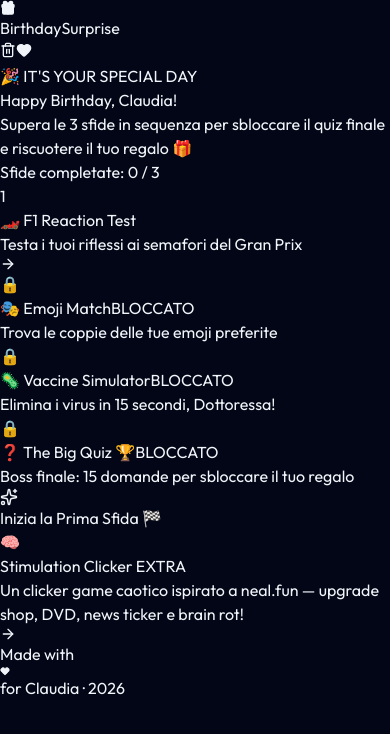
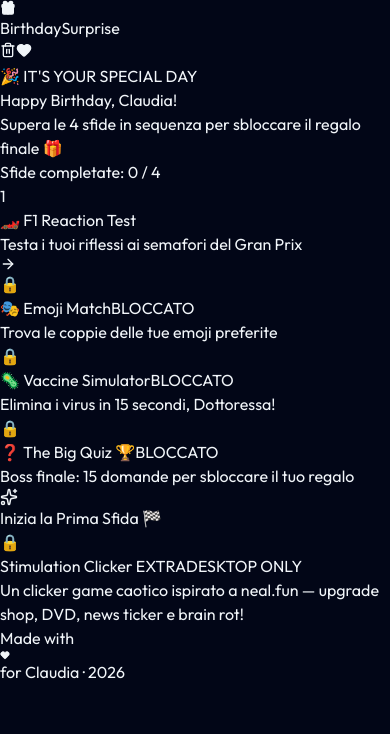
Before and after one commit to Picred/happy-birthday, a React (Vite) app: page / in a window 390 px wide. Shown: the top 734 px of the page. Built offline with nearby package versions, Linux system fonts and the light colour scheme.

Commit message:
feat: minor changes

```diff
--- a/src/App.jsx
+++ b/src/App.jsx
@@ -8,14 +8,14 @@ import './index.css';
 const questions = [
   {
     topic: "La Formula 1",
-    question: "Chi è l'attuale campione del mondo di Formula 1 (2025)?",
+    question: "Chi è l'attuale campione del mondo di Formula 1?",
     options: [
       { main: "Lewis Hamilton", sub: "Il veterano sette volte campione" },
       { main: "Charles Leclerc", sub: "Il predestinato della Ferrari" },
       { main: "Max Verstappen", sub: "Super Max, ovviamente" },
       { main: "Lando Norris", sub: "Il giovane talento McLaren" }
     ],
-    correctAnswer: 2,
+    correctAnswer: 3,
     isSpinning: true
   },
   {
@@ -68,7 +68,7 @@ const questions = [
   },
   {
     topic: "Ooooops",
-    question: "Attento! Quale di queste è la risposta giusta?",
+    question: "Attenta! Quale di queste è la risposta giusta?",
     options: [
       { main: "Questa qui!", sub: "No è troppo facile" },
       { main: "Quella affianco", sub: "Assolutamente no" },
@@ -314,14 +314,15 @@ function MegaSurprise({ score, onClose }) {
   )
 }
 
-function WelcomePage({ onNavigate, completedGames }) {
+function WelcomePage({ onNavigate, completedGames, isMobile }) {
   const isF1Done = completedGames.includes('f1');
   const isMemoryDone = completedGames.includes('memory');
   const isBugDone = completedGames.includes('bug');
+  const isQuizDone = completedGames.includes('quiz');
   const canPlayMemory = isF1Done;
   const canPlayBug = isF1Done && isMemoryDone;
   const canPlayQuiz = isF1Done && isMemoryDone && isBugDone;
-  const doneCount = [isF1Done, isMemoryDone, isBugDone].filter(Boolean).length;
+  const doneCount = [isF1Done, isMemoryDone, isBugDone, isQuizDone].filter(Boolean).length;
 
   const steps = [
     {
@@ -345,15 +346,15 @@ function WelcomePage({ onNavigate, completedGames }) {
     {
       num: 4, label: 'The Big Quiz 🏆', emoji: '❓',
       desc: 'Boss finale: 15 domande per sbloccare il tuo regalo',
-      done: false, unlocked: canPlayQuiz, nav: 'quiz',
+      done: isQuizDone, unlocked: canPlayQuiz, nav: 'quiz',
       color: 'fuchsia',
     },
   ];
 
   const colorMap = {
-    red:     { ring: 'ring-red-500',     bg: 'bg-red-500',     text: 'text-red-400',     border: 'border-red-500/40',     hover: 'hover:border-red-500/60' },
+    red: { ring: 'ring-red-500', bg: 'bg-red-500', text: 'text-red-400', border: 'border-red-500/40', hover: 'hover:border-red-500/60' },
     emerald: { ring: 'ring-emerald-500', bg: 'bg-emerald-500', text: 'text-emerald-400', border: 'border-emerald-500/40', hover: 'hover:border-emerald-500/60' },
-    cyan:    { ring: 'ring-cyan-500',    bg: 'bg-cyan-500',    text: 'text-cyan-400',    border: 'border-cyan-500/40',    hover: 'hover:border-cyan-500/60' },
+    cyan: { ring: 'ring-cyan-500', bg: 'bg-cyan-500', text: 'text-cyan-400', border: 'border-cyan-500/40', hover: 'hover:border-cyan-500/60' },
     fuchsia: { ring: 'ring-fuchsia-500', bg: 'bg-fuchsia-500', text: 'text-fuchsia-400', border: 'border-fuchsia-500/40', hover: 'hover:border-fuchsia-500/60' },
   };
 
@@ -376,7 +377,7 @@ function WelcomePage({ onNavigate, completedGames }) {
             </span>!
           </h1>
           <p className="text-slate-400 text-sm leading-relaxed">
-            Supera le 3 sfide in sequenza per sbloccare il quiz finale e riscuotere il tuo regalo 🎁
+            Supera le 4 sfide in sequenza per sbloccare il regalo finale 🎁
           </p>
         </div>
 
@@ -384,11 +385,11 @@ function WelcomePage({ onNavigate, completedGames }) {
         <div className="w-full bg-slate-800 rounded-full h-2 overflow-hidden">
           <div
             className="h-full bg-gradient-to-r from-purple-500 to-fuchsia-500 transition-all duration-700 shadow-[0_0_8px_rgba(217,70,239,0.5)]"
-            style={{ width: `${(doneCount / 3) * 100}%` }}
+            style={{ width: `${(doneCount / 4) * 100}%` }}
           />
         </div>
         <p className="text-slate-500 text-xs text-center -mt-6">
-          {doneCount === 3 ? '✅ Sfide completate! Vai al Quiz Finale.' : `Sfide completate: ${doneCount} / 3`}
+          {doneCount === 4 ? '✅ Tutte le sfide completate! Auguri!' : `Sfide completate: ${doneCount} / 4`}
         </p>
 
         {/* ── Step List ── */}
@@ -401,8 +402,7 @@ function WelcomePage({ onNavigate, completedGames }) {
               <div
                 key={i}
                 onClick={() => step.unlocked && !step.done && onNavigate(step.nav)}
-                className={`flex items-center gap-4 p-4 rounded-2xl border transition-all duration-200 ${
-                  step.done
+                className={`flex items-center gap-4 p-4 rounded-2xl border transition-all duration-200 ${step.done
                   ? 'bg-emerald-900/10 border-emerald-500/30 opacity-60'
                   : isLocked
                     ? 'bg-slate-900/40 border-slate-800 opacity-40 grayscale cursor-not-allowed'
@@ -410,8 +410,7 @@ function WelcomePage({ onNavigate, completedGames }) {
                   }`}
               >
                 {/* Step number / check */}
-                <div className={`w-10 h-10 rounded-full flex-shrink-0 flex items-center justify-center text-sm font-black transition-colors ${
-                  step.done ? 'bg-emerald-500 text-white' :
+                <div className={`w-10 h-10 rounded-full flex-shrink-0 flex items-center justify-center text-sm font-black transition-colors ${step.done ? 'bg-emerald-500 text-white' :
                   isLocked ? 'bg-slate-800 text-slate-600' :
                     `ring-2 ${c.ring} bg-transparent ${c.text}`
                   }`}>
@@ -445,17 +444,26 @@ function WelcomePage({ onNavigate, completedGames }) {
         </button>
         {/* ── Stimulation Clicker Extra ── */}
         <div
-          onClick={() => onNavigate('stim-clicker')}
-          className="flex items-center gap-4 p-4 rounded-2xl border border-purple-500/30 bg-purple-900/10 hover:bg-purple-900/20 hover:border-purple-400 cursor-pointer transition-all active:scale-[0.98]"
+          onClick={() => !isMobile && onNavigate('stim-clicker')}
+          className={`flex items-center gap-4 p-4 rounded-2xl border transition-all ${isMobile
+            ? 'border-slate-800 bg-slate-900/40 opacity-50 cursor-not-allowed'
+            : 'border-purple-500/30 bg-purple-900/10 hover:bg-purple-900/20 hover:border-purple-400 cursor-pointer active:scale-[0.98]'
+            }`}
         >
-          <div className="w-10 h-10 rounded-full flex-shrink-0 flex items-center justify-center bg-purple-900/40 text-purple-400 text-xl ring-2 ring-purple-500">
-            🧠
+          <div className={`w-10 h-10 rounded-full flex-shrink-0 flex items-center justify-center text-xl ring-2 ${isMobile
+            ? 'bg-slate-800 text-slate-600 ring-slate-700'
+            : 'bg-purple-900/40 text-purple-400 ring-purple-500'
+            }`}>
+            {isMobile ? '🔒' : '🧠'}
           </div>
           <div className="flex-1">
-            <p className="font-bold text-sm text-white">Stimulation Clicker <span className="text-purple-400 text-xs font-normal">EXTRA</span></p>
-            <p className="text-slate-400 text-xs">Un clicker game caotico ispirato a neal.fun — upgrade shop, DVD, news ticker e brain rot!</p>
+            <p className={`font-bold text-sm ${isMobile ? 'text-slate-500' : 'text-white'}`}>
+              Stimulation Clicker <span className={`${isMobile ? 'text-slate-600' : 'text-purple-400'} text-xs font-normal`}>EXTRA</span>
+              {isMobile && <span className="ml-2 text-[10px] font-normal text-slate-600 underline">DESKTOP ONLY</span>}
+            </p>
+            <p className={`text-xs ${isMobile ? 'text-slate-700' : 'text-slate-400'}`}>Un clicker game caotico ispirato a neal.fun — upgrade shop, DVD, news ticker e brain rot!</p>
           </div>
-          <ArrowRight size={16} className="text-purple-400" />
+          {!isMobile && <ArrowRight size={16} className="text-purple-400" />}
         </div>
 
 
@@ -778,7 +786,7 @@ function BouncingButton({ idx, opt, stateClasses, radioColor, radioBg, onSelect
 }
 
 
-function QuizPage({ onClose }) {
+function QuizPage({ onClose, onWin }) {
   const [currentQuestion, setCurrentQuestion] = useState(0);
   const [showSurprise, setShowSurprise] = useState(false);
   const [selectedAnswer, setSelectedAnswer] = useState(null);
@@ -818,6 +826,7 @@ function QuizPage({ onClose }) {
       setWrongAnswers([]);
     } else {
       setShowSurprise(true);
+      onWin();
     }
   }
 
@@ -1099,8 +1108,7 @@ function F1ReactionGame({ onClose, onWin }) {
           <div className="relative flex gap-3 sm:gap-5 p-5 sm:p-8 bg-slate-900/90 rounded-[2rem] border border-slate-800 shadow-2xl shadow-black/50 backdrop-blur-sm">
             {[1, 2, 3, 4, 5].map(i => (
               <div key={i} className="flex flex-col items-center gap-2">
-                <div className={`w-10 h-10 sm:w-14 sm:h-14 rounded-full border-4 transition-all duration-100 ${
-                  gameState === 'playing' ? 'bg-emerald-400 border-emerald-300 shadow-[0_0_30px_#4ade80]' :
+                <div className={`w-10 h-10 sm:w-14 sm:h-14 rounded-full border-4 transition-all duration-100 ${gameState === 'playing' ? 'bg-emerald-400 border-emerald-300 shadow-[0_0_30px_#4ade80]' :
                   gameState === 'waiting' && lightsCount >= i ? 'bg-red-500 border-red-400 shadow-[0_0_25px_#ef4444]' :
                     'bg-slate-800 border-slate-700'
                   }`} />
@@ -1131,7 +1139,7 @@ function F1ReactionGame({ onClose, onWin }) {
         <div className="relative z-10 flex flex-col items-center justify-center gap-6 pb-16 px-8 text-center w-full max-w-lg">
           <div className="w-full bg-slate-900/80 border border-slate-800 rounded-[2rem] p-8 backdrop-blur-sm shadow-2xl">
             <p className="text-slate-400 text-sm mb-2">Il tuo tempo di reazione:</p>
-            <p className="font-black drop-shadow-[0_0_20px_rgba(52,211,153,0.6)] mb-1" style={{fontSize:'5rem',lineHeight:1, color: reactionTime < 400 ? '#4ade80' : reactionTime < 600 ? '#facc15' : '#f87171'}}>
+            <p className="font-black drop-shadow-[0_0_20px_rgba(52,211,153,0.6)] mb-1" style={{ fontSize: '5rem', lineHeight: 1, color: reactionTime < 400 ? '#4ade80' : reactionTime < 600 ? '#facc15' : '#f87171' }}>
               {reactionTime}<span className="text-2xl ml-2 font-bold">ms</span>
             </p>
             <p className="text-slate-300 font-semibold text-lg mb-6">
@@ -1206,8 +1214,7 @@ function EmojiMatchGame({ onClose, onWin }) {
             <div
               key={card.id}
               onClick={() => handleCardClick(idx)}
-              className={`aspect-square rounded-2xl flex items-center justify-center text-4xl sm:text-5xl cursor-pointer transition-all duration-300 select-none ${
-                isSolved ? 'bg-emerald-900/30 border-2 border-emerald-500/50 shadow-[0_0_12px_rgba(16,185,129,0.2)]' :
+              className={`aspect-square rounded-2xl flex items-center justify-center text-4xl sm:text-5xl cursor-pointer transition-all duration-300 select-none ${isSolved ? 'bg-emerald-900/30 border-2 border-emerald-500/50 shadow-[0_0_12px_rgba(16,185,129,0.2)]' :
                 isFlipped ? 'bg-slate-800 border-2 border-purple-500/60 shadow-[0_0_15px_rgba(168,85,247,0.25)]' :
                   'bg-slate-800/60 border-2 border-slate-700 hover:border-purple-500/40 hover:bg-slate-800 active:scale-95'
                 }`}
@@ -1282,7 +1289,7 @@ function BugCatcherGame({ onClose, onWin }) {
       <div className="p-8 pb-0 relative z-10 w-full"><Navbar onAction={onClose} /></div>
 
       {/* Animated background grid pattern */}
-      <div className="absolute inset-0 pointer-events-none z-0 opacity-10" style={{backgroundImage:'radial-gradient(circle, rgba(6,182,212,0.4) 1px, transparent 1px)', backgroundSize:'32px 32px'}} />
+      <div className="absolute inset-0 pointer-events-none z-0 opacity-10" style={{ backgroundImage: 'radial-gradient(circle, rgba(6,182,212,0.4) 1px, transparent 1px)', backgroundSize: '32px 32px' }} />
 
       <div className="text-center mt-4 mb-4 relative z-10 pointer-events-none">
         <span className="text-cyan-400 text-xs font-bold tracking-[0.3em] uppercase mb-2 block">SFIDA 3 di 3 · BIOTECH</span>
@@ -1309,7 +1316,7 @@ function BugCatcherGame({ onClose, onWin }) {
           >
             <div className="text-6xl mb-4">🦠</div>
             <h2 className="text-2xl font-black text-white mb-3">Vaccine Simulator</h2>
-            <p className="text-slate-300 mb-6 text-sm leading-relaxed">Sei una Biotech Queen! Schiaccia tutti i virus 🦠 prima che scada il tempo.<br/><br/>⚠️ Se clicchi a vuoto perdi un punto!</p>
+            <p className="text-slate-300 mb-6 text-sm leading-relaxed">Sei una Biotech Queen! Schiaccia tutti i virus 🦠 prima che scada il tempo.<br /><br />⚠️ Se clicchi a vuoto perdi un punto!</p>
             <button onClick={startGame} className="btn-primary w-full bg-cyan-600 hover:bg-cyan-500 border-none shadow-cyan-500/30 text-lg py-4">Inizia Ricerca 🔬</button>
           </motion.div>
         </div>
@@ -1359,6 +1366,14 @@ function App() {
   const [currentPage, setCurrentPage] = useState('home');
   // Store unlocked progress ('f1', 'memory', 'bug')
   const [completedGames, setCompletedGames] = useState([]);
+  const [isMobile, setIsMobile] = useState(false);
+
+  useEffect(() => {
+    const checkMobile = () => setIsMobile(window.innerWidth < 768);
+    checkMobile();
+    window.addEventListener('resize', checkMobile);
+    return () => window.removeEventListener('resize', checkMobile);
+  }, []);
 
 
 
@@ -1371,8 +1386,8 @@ function App() {
         exit={{ opacity: 0 }}
         transition={{ duration: 0.3 }}
       >
-        {currentPage === 'home' && <WelcomePage onNavigate={setCurrentPage} completedGames={completedGames} />}
-        {currentPage === 'quiz' && <QuizPage onClose={setCurrentPage} />}
+        {currentPage === 'home' && <WelcomePage onNavigate={setCurrentPage} completedGames={completedGames} isMobile={isMobile} />}
+        {currentPage === 'quiz' && <QuizPage onClose={setCurrentPage} onWin={() => setCompletedGames(prev => [...new Set([...prev, 'quiz'])])} />}
         {currentPage === 'memory' && <MemoryLane onClose={setCurrentPage} />}
         {currentPage === 'f1-game' && <F1ReactionGame onClose={setCurrentPage} onWin={() => setCompletedGames(prev => [...new Set([...prev, 'f1'])])} />}
         {currentPage === 'bug-game' && <BugCatcherGame onClose={setCurrentPage} onWin={() => setCompletedGames(prev => [...new Set([...prev, 'bug'])])} />}
```
Lines whose indentation alone changed are shown as unchanged.
